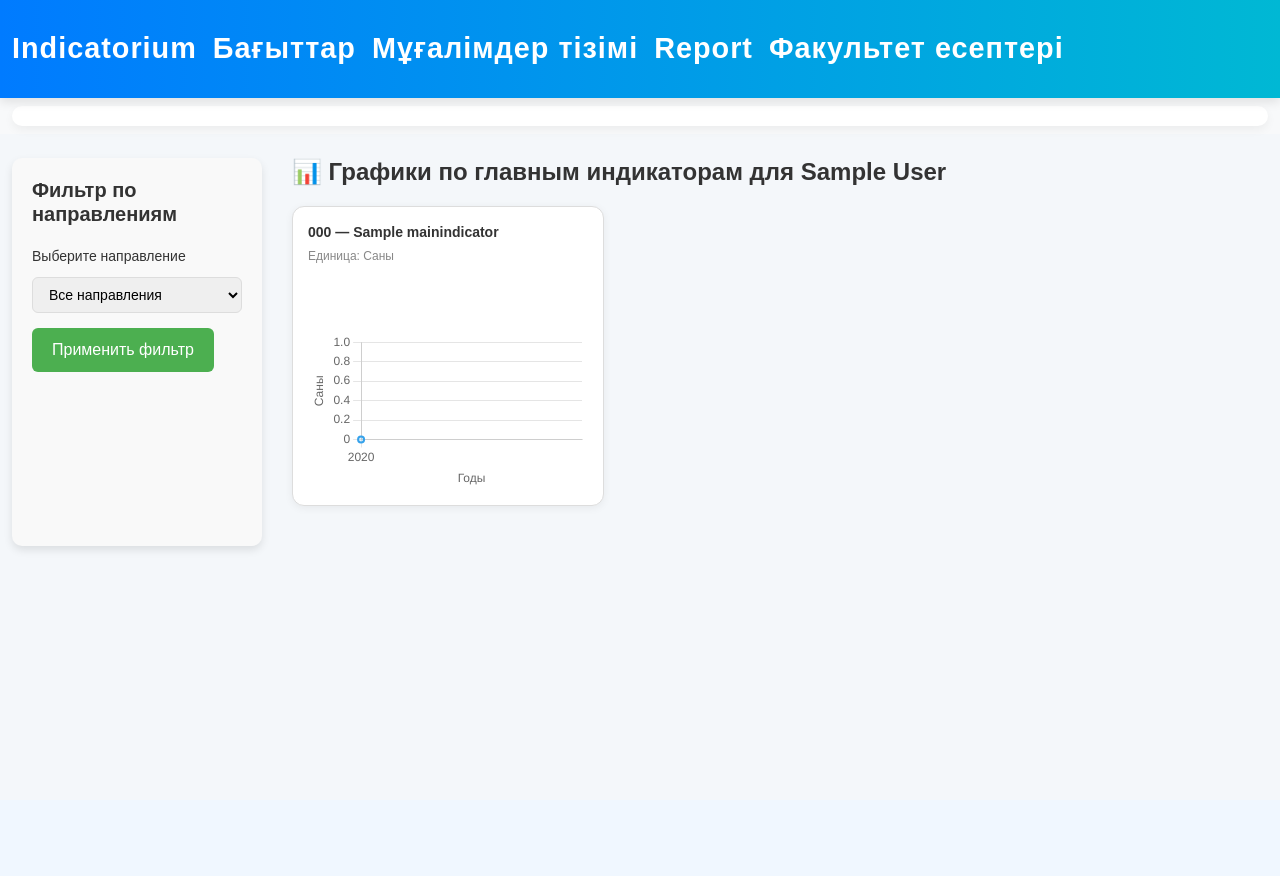
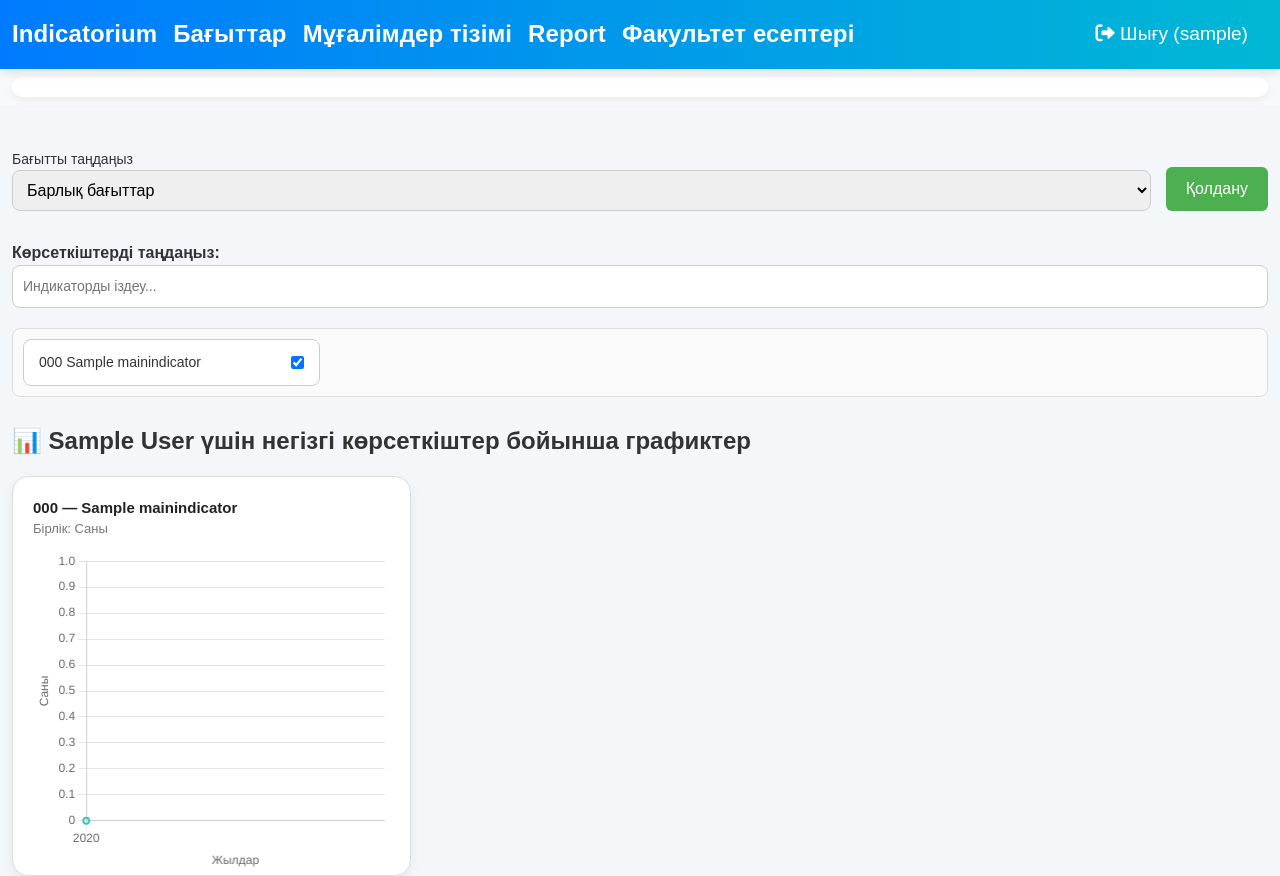
Before and after one commit to serzhan29/Indicativ, a Django app: page /main in a window 1280 px wide. Before the commit the page ends 552 px from the top, so only its background shows below. Run offline with Django 4.2, Linux system fonts and the light colour scheme; a user stored in the database is signed in; tables that the repository leaves empty hold one stand-in row (values such as "Sample post").

Commit message:
Изменение дизайна и отображение логики

```diff
--- a/main/templates/main/index.html
+++ b/main/templates/main/index.html
@@ -2,34 +2,48 @@
 {% load static %}
 
 {% block content %}
+<div style="padding-top: 20px;">
 
-<div style="display: flex; gap: 30px;">
-
-    <!-- Фильтр по направлениям слева -->
-    <div style="width: 250px; background: #f9f9f9; padding: 20px; border-radius: 10px; box-shadow: 0 4px 8px rgba(0, 0, 0, 0.1);">
-        <h3 style="font-size: 20px; font-weight: bold; margin-bottom: 20px;">Фильтр по направлениям</h3>
-
-        <form method="GET" action="">
-            <label for="direction" style="font-size: 14px; color: #333; margin-bottom: 10px; display: block;">Выберите направление</label>
-            <select name="direction" id="direction" style="width: 100%; padding: 8px 12px; font-size: 14px; border: 1px solid #ddd; border-radius: 6px;">
-                <option value="">Все направления</option>
+    <!-- ФИЛЬТР НАПРАВЛЕНИЙ -->
+    <form method="GET" action="" style="margin-bottom: 30px; display: flex; gap: 15px; align-items: flex-end;">
+        <div style="flex: 1; min-width: 250px;">
+            <label for="direction" style="font-size: 14px;">Бағытты таңдаңыз</label>
+            <select name="direction" id="direction" style="width: 100%; padding: 10px; border-radius: 8px; border: 1px solid #ccc;">
+                <option value="">Барлық бағыттар</option>
                 {% for direction in directions %}
-                    <option value="{{ direction.id }}" {% if direction.id == selected_direction %}selected{% endif %}>
-                        {{ direction.name }}
-                    </option>
+                    <option value="{{ direction.id }}" {% if direction.id == selected_direction %}selected{% endif %}>{{ direction.name }}</option>
                 {% endfor %}
             </select>
-            <button type="submit" style="margin-top: 15px; background-color: #4CAF50; color: white; padding: 10px 20px; border: none; border-radius: 6px; cursor: pointer;">
-                Применить фильтр
+        </div>
+        <button type="submit" style="padding: 10px 20px; background-color: #4CAF50; color: white; border: none; border-radius: 6px; cursor: pointer;">
+            Қолдану
         </button>
     </form>
+
+    <!-- ВЫБОР ИНДИКАТОРОВ С ПОИСКОМ И ГАЛОЧКАМИ -->
+    <div style="margin-bottom: 30px;">
+        <label style="font-size: 16px; font-weight: bold;">Көрсеткіштерді таңдаңыз:</label>
+
+        <!-- Поиск индикаторов -->
+        <input type="text" id="indicatorSearch" placeholder="Индикаторды іздеу..." style="width: 100%; padding: 10px; margin-bottom: 20px; border-radius: 8px; border: 1px solid #ccc; font-size: 14px;">
+
+        <!-- Сетка для индикаторов -->
+        <div id="indicatorList" style="max-height: 240px; overflow-y: auto; display: grid; grid-template-columns: repeat(auto-fill, minmax(250px, 1fr)); gap: 15px; margin-bottom: 20px; padding: 10px; background: #fafafa; border: 1px solid #ddd; border-radius: 8px;">
+            {% for indicator in year_values.0.main_indicators %}
+                <label style="background: #fff; padding: 12px 15px; border: 1px solid #ccc; border-radius: 8px; cursor: pointer; display: flex; align-items: center; justify-content: space-between;">
+                    <div style="flex: 1; font-size: 14px; font-weight: 500; max-width: 180px; overflow: hidden; text-overflow: ellipsis; white-space: nowrap;">
+                        <span>{{ indicator.code }} {{ indicator.name }}</span>
+                    </div>
+                    <input type="checkbox" class="indicator-toggle" data-code="{{ indicator.code }}" {% if forloop.counter <= 6 %}checked{% endif %} style="margin-left: 10px;">
+                </label>
+            {% endfor %}
+        </div>
     </div>
 
-    <!-- Основная часть с графиками -->
-    <div style="flex-grow: 1;">
-        <h1 style="font-size: 24px; font-weight: bold; margin-bottom: 20px;">
-            📊 Графики по главным индикаторам для {{ teacher.get_full_name }}
-        </h1>
+    <!-- ГРАФИКИ -->
+    <h2 style="font-size: 24px; font-weight: bold; margin-bottom: 20px; color: #333;">
+        📊 {{ teacher.get_full_name }} үшін негізгі көрсеткіштер бойынша графиктер
+    </h2>
 
     <script src="https://cdn.jsdelivr.net/npm/chart.js"></script>
 
@@ -37,43 +51,47 @@
         .chart-grid {
             display: grid;
             grid-template-columns: repeat(3, 1fr);
-                gap: 20px;
-                margin-bottom: 40px;
+            gap: 30px;
         }
 
         .chart-card {
             background: #fff;
             border: 1px solid #ddd;
-                border-radius: 12px;
-                padding: 15px;
-                box-shadow: 0 2px 8px rgba(0,0,0,0.06);
+            border-radius: 16px;
+            padding: 20px;
+            box-shadow: 0 4px 12px rgba(0,0,0,0.06);
             display: flex;
             flex-direction: column;
-                justify-content: space-between;
-                height: 300px; /* фиксированная высота */
+            height: 400px; /* фиксированная высота */
+            transition: box-shadow 0.3s ease;
             overflow: hidden;
-                transition: box-shadow 0.3s ease;
         }
 
         .chart-card:hover {
-                box-shadow: 0 4px 16px rgba(0,0,0,0.1);
+            box-shadow: 0 6px 18px rgba(0,0,0,0.1);
+        }
+
+        .chart-info {
+            margin-bottom: 12px;
+            height: 60px; /* фиксированная высота блока с названием и единицей */
+            display: flex;
+            flex-direction: column;
+            justify-content: center;
         }
 
         .chart-title {
-                font-size: 14px;
+            font-size: 15px;
             font-weight: 600;
-                color: #333;
-                margin-bottom: 4px;
-                max-height: 40px;
+            color: #222;
+            white-space: nowrap;
             overflow: hidden;
             text-overflow: ellipsis;
-                white-space: nowrap;
+            max-width: 100%;
         }
 
         .chart-unit {
-                font-size: 12px;
-                color: #888;
-                margin-bottom: 10px;
+            font-size: 13px;
+            color: #777;
         }
 
         @media (max-width: 1024px) {
@@ -82,7 +100,7 @@
             }
         }
 
-            @media (max-width: 600px) {
+        @media (max-width: 640px) {
             .chart-grid {
                 grid-template-columns: 1fr;
             }
@@ -90,17 +108,17 @@
     </style>
 
     {% if year_values.0.main_indicators %}
-            <div class="chart-grid">
-                {% for main in year_values.0.main_indicators|slice:":6" %}
-                    <div class="chart-card">
-                        <div>
+        <div class="chart-grid" id="chartGrid">
+            {% for main in year_values.0.main_indicators %}
+                <div class="chart-card" data-code="{{ main.code }}" {% if forloop.counter > 6 %}style="display: none;"{% endif %}>
+                    <div class="chart-info">
                         <div class="chart-title" title="{{ main.code }} — {{ main.name }}">
                             {{ main.code }} — {{ main.name }}
                         </div>
-                            <div class="chart-unit">Единица: {{ main.unit }}</div>
+                        <div class="chart-unit">Бірлік: {{ main.unit }}</div>
                     </div>
 
-                        <canvas id="chart-{{ forloop.counter }}" height="160"></canvas>
+                    <canvas id="chart-{{ forloop.counter }}" height="320"></canvas>
 
                     <script>
                         const ctx{{ forloop.counter }} = document.getElementById("chart-{{ forloop.counter }}").getContext("2d");
@@ -120,10 +138,10 @@
                                             {% endfor %}
                                         {% endfor %}
                                     ],
-                                        backgroundColor: 'rgba(54, 162, 235, 0.1)',
-                                        borderColor: 'rgba(54, 162, 235, 1)',
+                                    backgroundColor: 'rgba(75, 192, 192, 0.1)',
+                                    borderColor: 'rgba(75, 192, 192, 1)',
                                     borderWidth: 2,
-                                        tension: 0.3,
+                                    tension: 0.4,
                                     pointRadius: 3,
                                     fill: true
                                 }]
@@ -140,7 +158,7 @@
                                         title: { display: true, text: "{{ main.unit }}" }
                                     },
                                     x: {
-                                            title: { display: true, text: "Годы" }
+                                        title: { display: true, text: "Жылдар" }
                                     }
                                 }
                             }
@@ -149,10 +167,63 @@
                 </div>
             {% endfor %}
         </div>
+
+        <!-- КНОПКА ПОКАЗАТЬ ЕЩЁ -->
+        {% if year_values.0.main_indicators|length > 6 %}
+        <div style="text-align: center; margin-top: 30px;">
+            <button id="showMoreBtn" style="padding: 10px 20px; background-color: #1976d2; color: #fff; border: none; border-radius: 8px; cursor: pointer;">
+                Көбірек көрсету
+            </button>
+        </div>
+        {% endif %}
     {% else %}
-            <p style="color: #888; font-size: 16px; margin-top: 30px;">Нет доступных графиков. Отчеты могут быть не заполнены.</p>
+        <p style="color: #888; font-size: 16px; margin-top: 30px;">Графиктер жоқ. Есептер толтырылмаған болуы мүмкін.</p>
     {% endif %}
 </div>
-</div>
 
+<script>
+    const checkboxes = document.querySelectorAll('.indicator-toggle');
+    const searchInput = document.getElementById('indicatorSearch');
+    const indicatorList = document.getElementById('indicatorList');
+
+    // Фильтрация списка по поиску
+    searchInput.addEventListener('input', function () {
+        const searchTerm = searchInput.value.toLowerCase();
+
+        document.querySelectorAll('.indicator-name').forEach(item => {
+            const text = item.textContent.toLowerCase();
+            item.parentElement.style.display = text.includes(searchTerm) ? 'flex' : 'none';
+        });
+    });
+
+    // Функция для скрытия/отображения графиков
+    function updateChartVisibility() {
+        const activeCodes = Array.from(checkboxes)
+            .filter(cb => cb.checked)
+            .map(cb => cb.dataset.code);
+
+        document.querySelectorAll('.chart-card').forEach(card => {
+            const code = card.getAttribute('data-code');
+            card.style.display = activeCodes.includes(code) ? 'flex' : 'none';
+        });
+    }
+
+    checkboxes.forEach(c => {
+        c.addEventListener('change', updateChartVisibility);
+    });
+
+    // ПОКАЗАТЬ ЕЩЁ
+    const showMoreBtn = document.getElementById("showMoreBtn");
+    if (showMoreBtn) {
+        showMoreBtn.addEventListener("click", function () {
+            document.querySelectorAll('.chart-card').forEach(card => {
+                card.style.display = 'flex';
+            });
+            showMoreBtn.style.display = 'none';
+        });
+    }
+
+    // ИНИЦИАЛЬНАЯ ОТРИСОВКА — показываем первые 6
+    updateChartVisibility();
+</script>
 {% endblock %}
--- a/main/views.py
+++ b/main/views.py
@@ -159,9 +159,15 @@ def index(request):
     directions = Direction.objects.all()
 
     selected_direction = request.GET.get('direction')  # получаем выбранное направление
+    selected_indicator = request.GET.get('indicator')  # получаем выбранный главный индикатор
 
+    # Фильтрация по направлению
     if selected_direction:
-        main_indicators = main_indicators.filter(direction__id=selected_direction)  # фильтруем по направлению
+        main_indicators = main_indicators.filter(direction__id=selected_direction)
+
+    # Фильтрация по главному индикатору
+    if selected_indicator:
+        main_indicators = main_indicators.filter(id=selected_indicator)
 
     year_values = []
 
@@ -191,5 +197,7 @@ def index(request):
         'teacher': teacher,
         'year_values': year_values,
         'directions': directions,  # передаем список направлений в шаблон
-        'selected_direction': selected_direction  # передаем выбранное направление
+        'selected_direction': selected_direction,  # передаем выбранное направление
+        'selected_indicator': selected_indicator,  # передаем выбранный индикатор
+        'main_indicators': main_indicators,  # передаем список главных индикаторов для фильтра
     })
--- a/templates/base.html
+++ b/templates/base.html
@@ -20,12 +20,12 @@
     }
 
     .navbar-brand {
-      font-size: 1.8rem;
-      font-weight: 700;
+      font-size: 1.5rem;
+      font-weight: 600;
       color: #fff !important;
+      text-transform: none;
+      letter-spacing: 0.1px;
       transition: color 0.3s ease;
-      text-transform: none;
-      letter-spacing: 1px;
     }
 
     .navbar-brand:hover {
@@ -56,15 +56,19 @@
       background-color: #fff;
     }
 
+    /* Стиль для мобильного меню */
+    @media (max-width: 992px) {
       .navbar-collapse {
-      justify-content: flex-end;
-    }
-
-    /* Анимация появления меню */
-    .navbar-collapse {
+        position: absolute;
+        top: 0;
+        left: 0;
+        width: 100%;
+        background-color: #007bff;
+        box-shadow: 0 4px 8px rgba(0, 0, 0, 0.2);
         display: none;
         opacity: 0;
-      transition: opacity 0.5s ease-in-out;
+        transition: opacity 0.3s ease;
+        z-index: 9999;
       }
 
       .navbar-collapse.show {
@@ -124,38 +138,6 @@
     .navbar-nav .nav-item.active .nav-link {
       background-color: rgba(255, 255, 255, 0.2);
       color: #ffeb3b;
-    }
-
-    /* Эффект для иконок */
-    .nav-link i {
-      margin-right: 10px;
-      transition: transform 0.3s ease;
-    }
-
-    .nav-link:hover i {
-      transform: rotate(360deg);
-    }
-
-    /* Стиль активного меню */
-    .active-menu {
-      background-color: #ff9800 !important;
-      color: #fff !important;
-    }
-
-    /* Плавное добавление градиента при ховере */
-    .navbar-brand, .navbar-nav .nav-item .nav-link {
-      transition: color 0.3s ease, background-color 0.3s ease;
-    }
-
-    /* Анимация для загрузки */
-    @keyframes slideIn {
-      0% { transform: translateX(-100%); }
-      100% { transform: translateX(0); }
-    }
-
-    /* Стилизация меню для мобильных */
-    .navbar-collapse {
-      animation: slideIn 0.5s ease-out;
     }
   </style>
 </head>
```
Also changed, not shown: other parts of templates/base.html (+34 -18 lines). Lines whose indentation alone changed are shown as unchanged.
